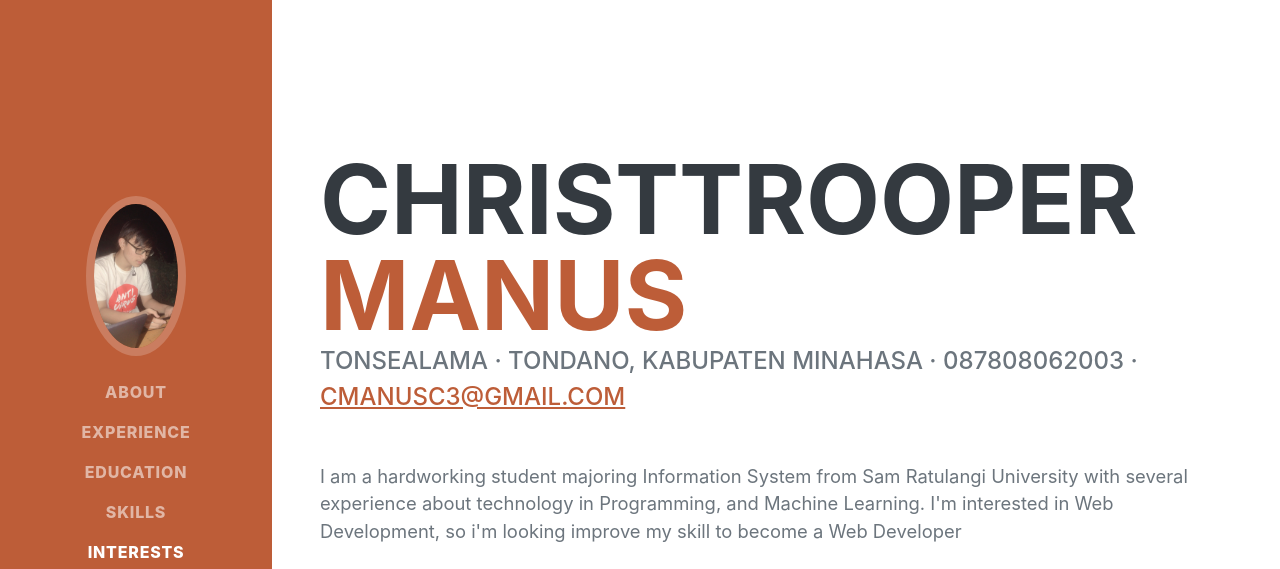
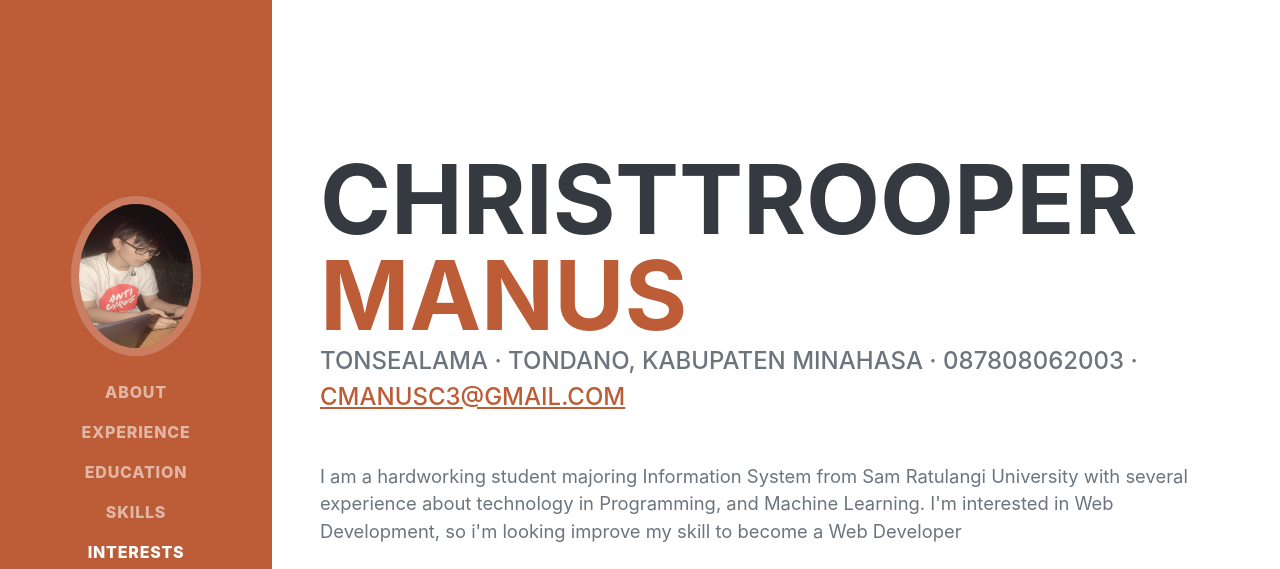
Before and after one commit to Chigo08/tugas2-fswd-arkatama, a plain HTML site: page index.html in a window 1280 px wide. Shown: the top 569 px of the page. Drawn offline with nearby package versions, Linux system fonts and the light colour scheme; a web font is replaced by a local one.

Commit message:
[FIX] gambar

```diff
--- a/index.html
+++ b/index.html
@@ -40,7 +40,7 @@
         <span class="d-none d-lg-block"
           ><img
             class="img-fluid img-profile rounded-circle mx-auto mb-2"
-            width="100px"
+            width="130px"
             height="100px"
             src="assets/img/profile.jpeg"
             alt="..."
```
